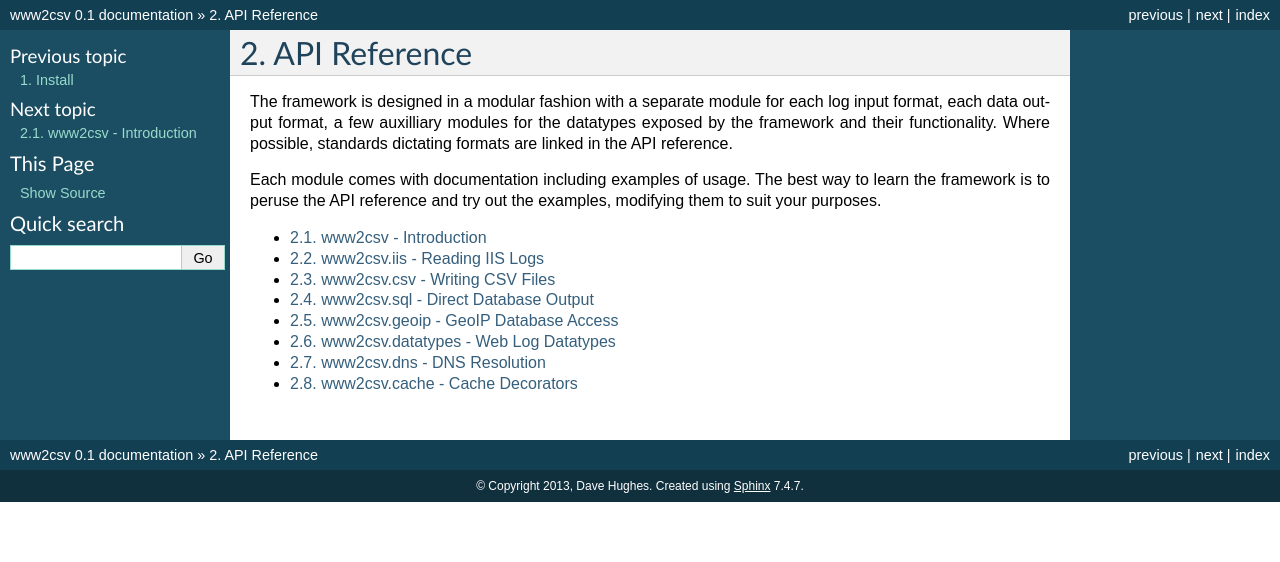
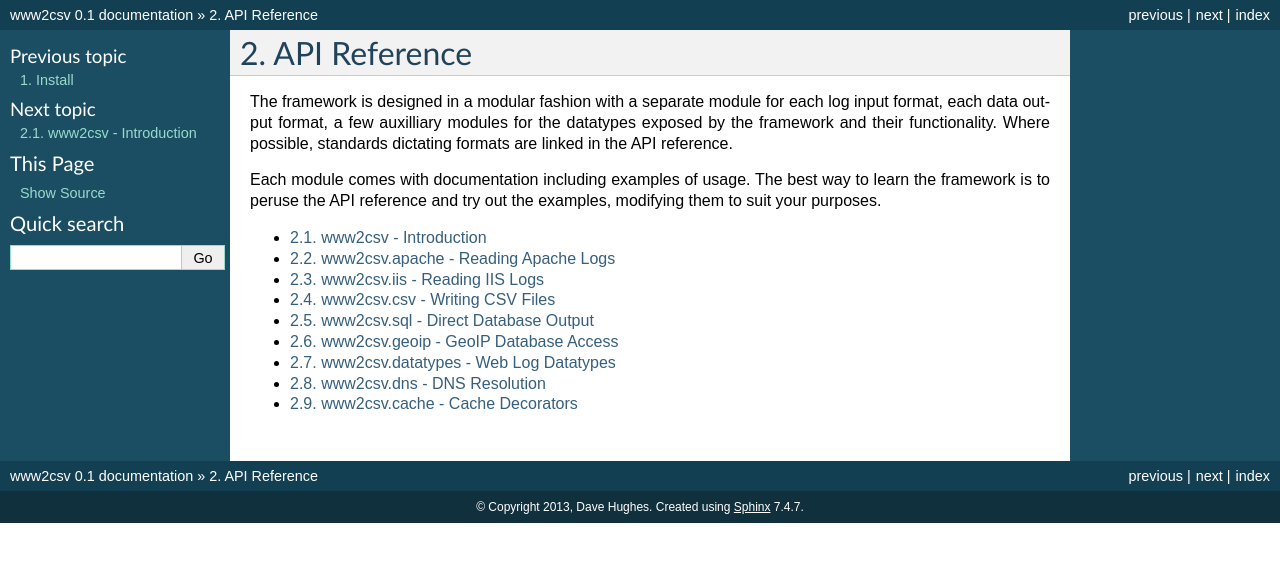
Before and after one commit to waveform-computing/lars, a Sphinx documentation site: the page built from docs/api.rst, in a window 1280 px wide. Shown: the top 562 px of the page. Built offline with Sphinx 7.4.7, drawn with Linux system fonts in a browser that asks for light colours.

Commit message:
Added apache module docs to TOC

```diff
--- a/docs/api.rst
+++ b/docs/api.rst
@@ -18,6 +18,7 @@
    :maxdepth: 2
 
    www2csv
+   www2csv.apache
    www2csv.iis
    www2csv.csv
    www2csv.sql
--- /dev/null
+++ b/docs/www2csv.apache.rst
@@ -0,0 +1,8 @@
+.. _www2csv.apache:
+
+====================================
+www2csv.apache - Reading Apache Logs
+====================================
+
+
+.. automodule:: www2csv.apache
```
